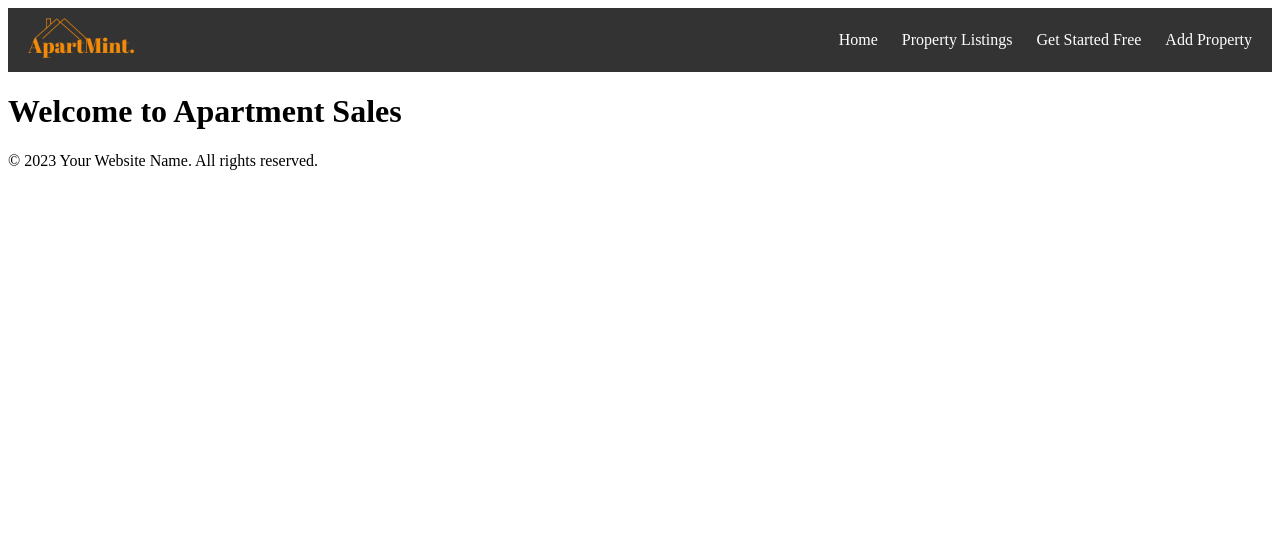
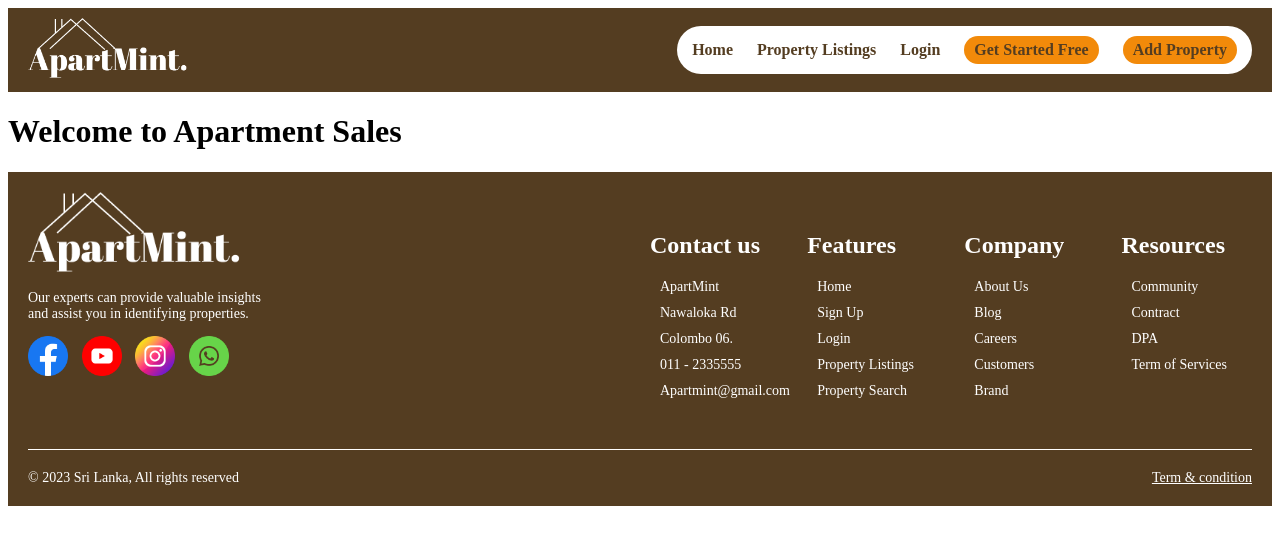
Before and after one commit to Kavindu-TechLab/Online-Apartment-Seles-System, a PHP site: page / in a window 1280 px wide. Shown: the top 545 px of the page. Run offline with PHP 8.4, Linux system fonts and the light colour scheme.

Commit message:
create main templates
Create main templates ,footer and implement navigation bar

```diff
--- a/footer.php
+++ b/footer.php
@@ -1,4 +1,54 @@
-<!-- footer.php -->
-<footer>
-    <p>&copy; <?php echo date("Y"); ?> Your Website Name. All rights reserved.</p>
+<footer class="footer">
+    <div class="footer-content">
+        <div class="footer-left">
+            <a href="index.php"><img src="images/logo1.png" alt="Logo"></a>
+            <p>Our experts can provide valuable insights<br>and assist you in identifying properties.</p>
+            <p>
+                <a href="#"><img src="images/facebook.png" alt="Facebook"></a>
+                <a href="#"><img src="images/youtube.png" alt="YouTube"></a>
+                <a href="#"><img src="images/instagram.png" alt="Instagram"></a>
+                <a href="#"><img src="images/whatsapp.png" alt="WhatsApp"></a>
+            </p>
+        </div>
+        <div class="footer-right">
+            <div class="column">
+                <h2>Contact us</h2>
+                <p>ApartMint</p>
+                <p>Nawaloka Rd</p>
+                <p>Colombo 06.</p>
+                <p>011 - 2335555</p>
+                <p>Apartmint@gmail.com</p>
+            </div>
+            <div class="column">
+                <h2>Features</h2>
+                <p>Home</p>
+                <p>Sign Up</p>
+                <p>Login</p>
+                <p>Property Listings</p>
+                <p>Property Search</p>
+            </div>
+            <div class="column">
+                <h2>Company</h2>
+                <p>About Us</p>
+                <p>Blog</p>
+                <p>Careers</p>
+                <p>Customers</p>
+                <p>Brand</p>
+            </div>
+            <div class="column">
+                <h2>Resources</h2>
+                <p>Community</p>
+                <p>Contract</p>
+                <p>DPA</p>
+                <p>Term of Services</p>
+            </div>
+        </div>
+    </div>
+    <!-- Single line separator -->
+    <hr>
+    <!-- Copyright and Terms -->
+    <div class="footer-bottom">
+        &copy; 2023 Sri Lanka, All rights reserved
+        <a href="#">Term & condition</a>
+    </div>
 </footer>
--- a/navbar.php
+++ b/navbar.php
@@ -1,14 +1,14 @@
-<!-- navbar.php -->
 <nav class="navbar">
     <div class="navbar-left">
-        <a href="index.php"><img src="images/logo.png" alt="Logo"></a>
+        <a href="index.php"><img src="images/logo1.png" alt="Logo"></a>
     </div>
     <div class="navbar-right">
         <ul>
             <li><a href="index.php">Home</a></li>
             <li><a href="listings.php">Property Listings</a></li>
-            <li><a href="get_started.php">Get Started Free</a></li>
-            <li><a href="add_property.php">Add Property</a></li>
+            <li><a href="login.php">Login</a></li>
+            <li><a href="get_started.php" class="button">Get Started Free</a></li>
+            <li><a href="add_property.php" class="button">Add Property</a></li>
             <!-- Add more navigation links as needed -->
         </ul>
     </div>
--- a/style/style.css
+++ b/style/style.css
@@ -1,22 +1,24 @@
-/* style.css */
+/* Navigation bar styles */
 
 .navbar {
-    background-color: #333; /* Change to your desired background color */
-    color: #fff; /* Change to your desired text color */
-    padding: 10px 20px;
+    background-color: rgba(84, 61, 33, 1);
+    color: #fff;
+    padding: 2px 20px;
     display: flex;
     justify-content: space-between;
     align-items: center;
 }
 
 .navbar-left img {
-    max-height: 40px; /* Adjust the height of your logo */
+    max-height: 60px;
 }
 
 .navbar-right ul {
+    background-color: #fff;
     list-style: none;
-    margin: 0;
-    padding: 0;
+    padding: 10px 15px;
+    border-radius: 50px;
+
 }
 
 .navbar-right ul li {
@@ -30,9 +32,117 @@
 
 .navbar-right ul li a {
     text-decoration: none;
-    color: #fff; /* Change to your desired link color */
+    color: rgba(84, 61, 33, 1); /* Change to your desired link color */
 }
 
 .navbar-right ul li a:hover {
     text-decoration: underline; /* Add underline on hover, or customize as desired */
 }
+
+.navbar-right ul li {
+    display: inline;
+    margin-right: 20px; /* Adjust the spacing between navigation links */
+}
+
+.navbar-right ul li:last-child {
+    margin-right: 0; /* Remove right margin from the last link */
+}
+
+.navbar-right ul li a {
+    text-decoration: none;
+    font-weight: bold;
+    color: rgba(84, 61, 33, 1);
+    display: inline-block;
+}
+
+.navbar-right ul li a.button {
+    background-color: rgba(242, 138, 10, 1);
+    font-weight: bold;
+    border-radius: 50px;
+    padding: 5px 10px;
+}
+
+/*Footer styles*/
+
+.footer {
+    background-color: rgba(84, 61, 33, 1);
+    color: #fff;
+    padding: 20px;
+}
+
+.footer-content {
+    display: flex;
+    justify-content: space-between;
+    flex-wrap: wrap;
+}
+
+.footer-left {
+    flex: 1;
+    max-width: 50%;
+    padding-right: 20px;
+}
+
+
+.footer-left a img {
+    max-height: 80px;
+}
+
+.footer-left p {
+    font-size: 14px;
+}
+
+.footer-left p a {
+    margin-right: 10px;
+    color: #FFF;
+}
+
+.footer-left p a img {
+    max-height: 40px;
+}
+
+.footer-right {
+    flex: 1;
+    display: flex;
+    flex-wrap: wrap;
+    justify-content: space-between;
+    margin-top: 20px;
+}
+
+.column {
+    flex: 1;
+    max-width: calc(25% - 20px);
+    margin-right: 20px;
+    margin-bottom: 20px;
+}
+
+.column:last-child {
+    margin-right: 0;
+}
+
+.column h3 {
+    font-size: 16px;
+    margin-bottom: 10px;
+}
+
+.column p {
+    font-size: 14px;
+    margin: 10px;
+}
+
+/* Style the single line separator */
+hr {
+    border: none;
+    border-top: 1px solid #FFF;
+    margin: 20px 0;
+}
+
+.footer-bottom {
+    display: flex;
+    justify-content: space-between;
+    margin-top: 10px;
+    font-size: 14px;
+}
+
+.footer-bottom a {
+    color: #FFF;
+}
```
Also changed, not shown: addListings.php (added, +18 -0 lines), login.php (added, +18 -0 lines), register.php (added, +18 -0 lines), userDashboard.php (added, +16 -0 lines), images/facebook.png (added), images/instagram.png (added), images/logo1.png (added), images/whatsapp.png (added), images/youtube.png (added).
